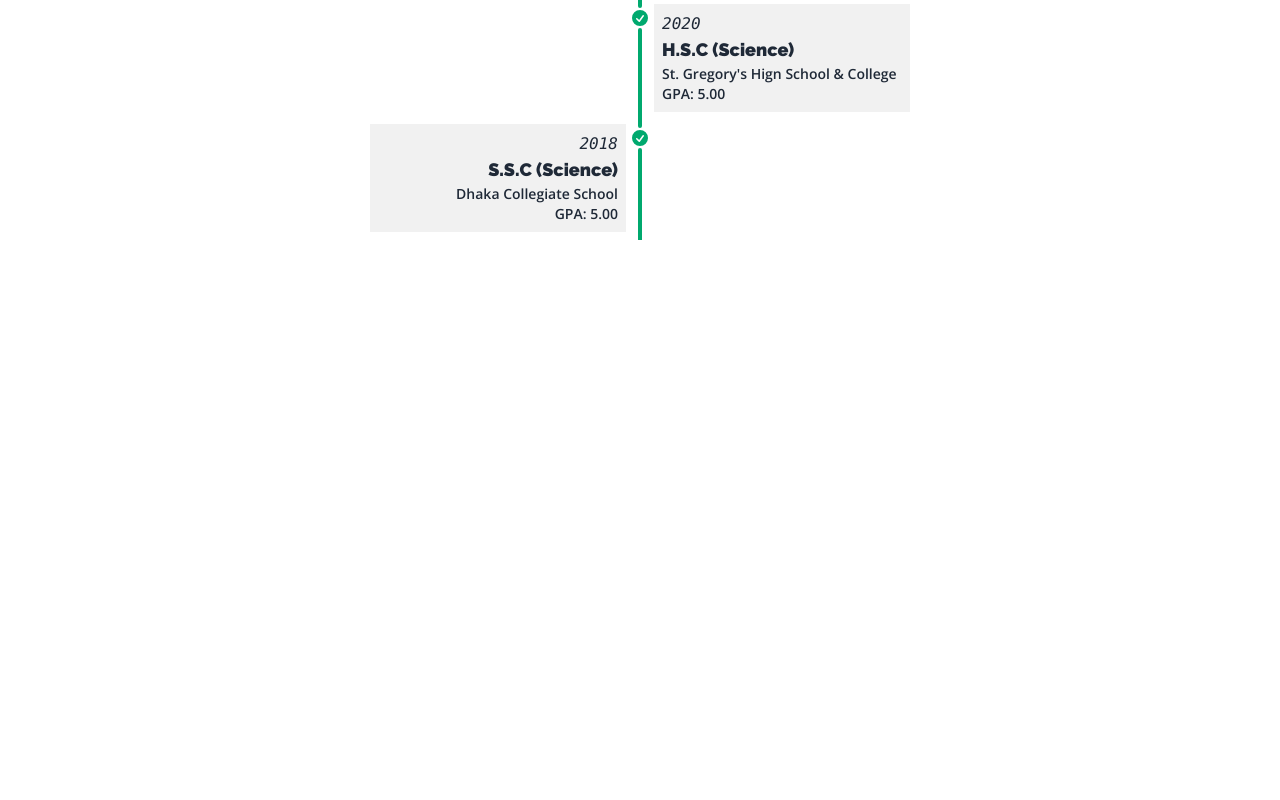
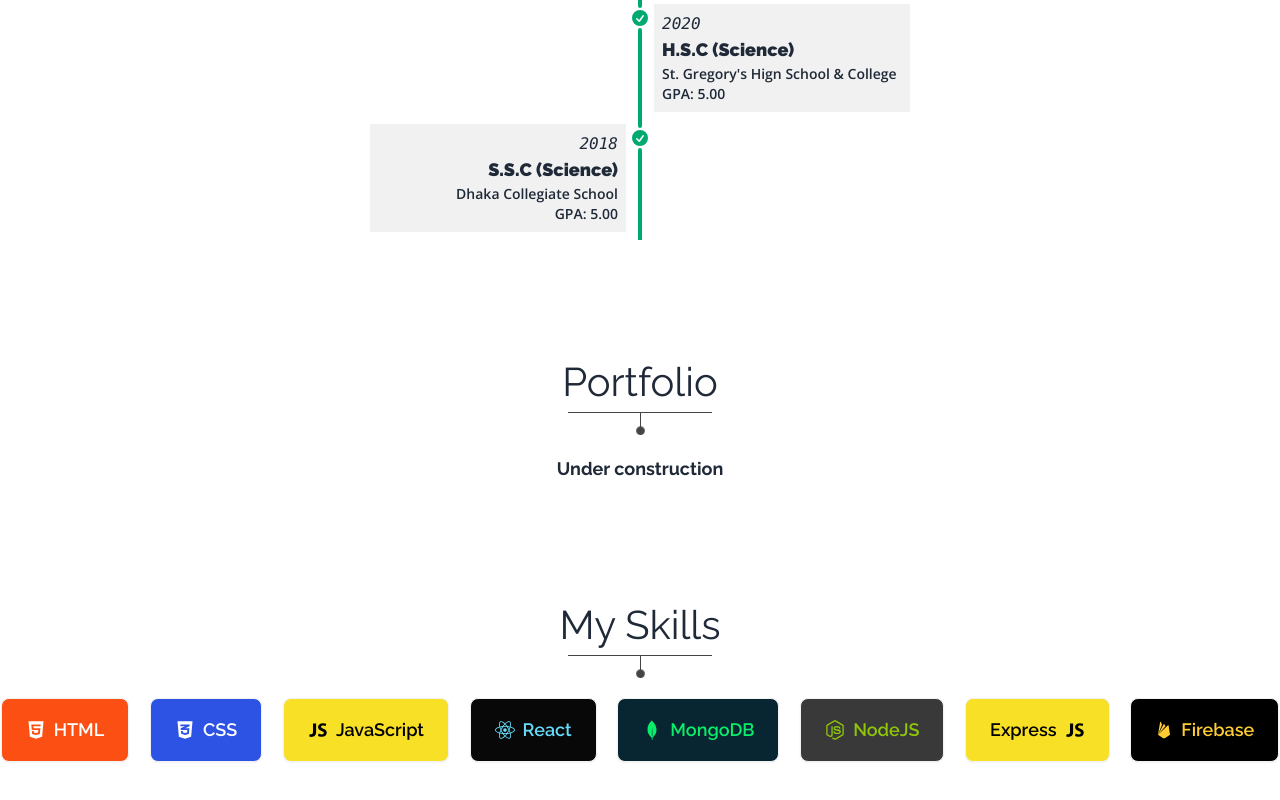
Before and after one commit to Shahriar-Hossain-Alvi/shahriar-hossain-alvi-portfolio, a React (Vite) app: page / in a window 1280 px wide. Shown: the part 1374-2174 px from the top of the page. Before the commit the page ends 1726 px from the top, so only its background shows below. Built offline with nearby package versions, Linux system fonts and the light colour scheme.

Commit message:
added skills section

```diff
--- a/src/Pages/Home/About/About.jsx
+++ b/src/Pages/Home/About/About.jsx
@@ -5,7 +5,7 @@
 
 const About = () => {
     return (
-        <Element id="about" className="mb-24">
+        <Element id="about" className="mb-24 container mx-auto">
             <SectionTitle title={'About Me'}></SectionTitle>
 
             <div className="grid grid-cols-2 gap-10 items-center">
--- a/src/Pages/Home/Home.jsx
+++ b/src/Pages/Home/Home.jsx
@@ -5,6 +5,8 @@
 import { useEffect, useState } from "react";
 import 'animate.css';
 import Qualification from "./Qualification/Qualification";
+import Portfolio from "./Portfolio/Portfolio";
+import Skills from "./Skills/Skills";
 
 
 const Home = () => {
@@ -38,6 +40,8 @@
             <Banner></Banner>
             <About></About>
             <Qualification></Qualification>
+            <Portfolio></Portfolio>
+            <Skills></Skills>
         </div>
     );
 };
--- /dev/null
+++ b/src/Pages/Home/Portfolio/Portfolio.jsx
@@ -0,0 +1,14 @@
+import SectionTitle from "../../../components/Shared/SectionTitle/SectionTitle";
+
+
+const Portfolio = () => {
+    return (
+        <div id="portfolio" className="mb-28">
+            <SectionTitle title={'Portfolio'}></SectionTitle>
+
+            <h2 className="text-lg text-center font-bold">Under construction</h2>
+        </div>
+    );
+};
+
+export default Portfolio;
--- /dev/null
+++ b/src/Pages/Home/Skills/Skills.jsx
@@ -0,0 +1,50 @@
+import { FaCss3Alt, FaHtml5, FaNodeJs, FaReact } from 'react-icons/fa6';
+import SectionTitle from '../../../components/Shared/SectionTitle/SectionTitle';
+import { IoLogoJavascript } from 'react-icons/io';
+import { SiMongodb } from 'react-icons/si';
+import { RiFirebaseFill } from 'react-icons/ri';
+
+const Skills = () => {
+    return (
+        <div className='mb-28 container mx-auto'>
+            <SectionTitle title={'My Skills'}></SectionTitle>
+
+
+            <div className='flex justify-evenly items-center gap-5 flex-wrap'>
+                <button className="btn hover:bg-[#fc4f13] lg:btn-lg bg-[#fc4f13] text-white">
+                    <FaHtml5 className='text-xl' /> HTML
+                </button>
+
+                <button className="btn hover:bg-[#2d53e5] lg:btn-lg bg-[#2d53e5] text-white">
+                    <FaCss3Alt className='text-xl' /> CSS
+                </button>
+
+                <button className="btn hover:bg-[#f7e025] lg:btn-lg bg-[#f7e025] text-black">
+                    <IoLogoJavascript className='text-xl' /> JavaScript
+                </button>
+
+                <button className="btn hover:bg-[#080808] lg:btn-lg bg-[#080808] text-[#66dbfb]">
+                    <FaReact className='text-xl' /> React
+                </button>
+
+                <button className="btn hover:bg-[#082532] lg:btn-lg bg-[#082532] text-[#08ee69]">
+                    <SiMongodb className='text-xl' /> MongoDB
+                </button>
+
+                <button className="btn hover:bg-[#393939] lg:btn-lg bg-[#393939] text-[#8fc708]">
+                    <FaNodeJs className='text-xl' /> NodeJS
+                </button>
+
+                <button className="btn hover:bg-[#f7e025] lg:btn-lg bg-[#f7e025] text-black">
+                    Express <IoLogoJavascript className='text-xl' />
+                </button>
+
+                <button className="btn hover:bg-black lg:btn-lg bg-black text-[#ffcd33]">
+                    <RiFirebaseFill className='' /> Firebase
+                </button>
+            </div>
+        </div>
+    );
+};
+
+export default Skills;
```
